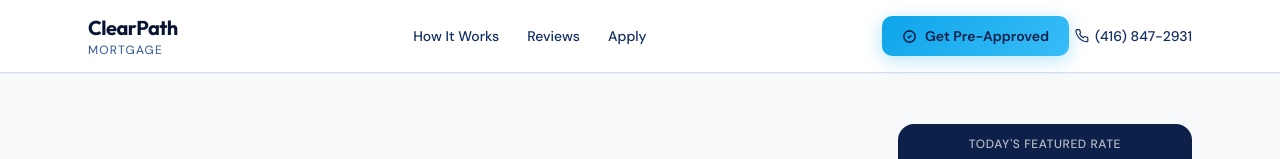
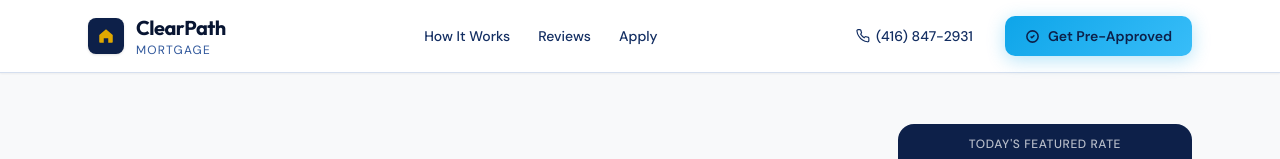
Before and after one commit to melzeranthony6-ai/clearpath-mortgage, a React (Vite) app: page / in a window 1280 px wide. Shown: the top 159 px of the page. Built offline with nearby package versions, Linux system fonts and the light colour scheme.

Commit message:
fix: invert navbar CTA order, increase gap, restore logo icon

```diff
--- a/src/components/Navbar.tsx
+++ b/src/components/Navbar.tsx
@@ -22,6 +22,14 @@ function Navbar() {
     >
       <div className="max-w-6xl mx-auto px-4 sm:px-6 flex items-center justify-between h-16 sm:h-18 gap-2">
         <a href="#" className="flex items-center gap-2 md:gap-3 group shrink-0 min-w-0">
+          <div className="w-9 h-9 rounded-lg bg-navy-800 flex items-center justify-center shadow shrink-0">
+            <svg width="18" height="18" viewBox="0 0 24 24" fill="none" xmlns="http://www.w3.org/2000/svg">
+              <path
+                d="M3 10.5L12 3L21 10.5V20C21 20.55 20.55 21 20 21H15V15H9V21H4C3.45 21 3 20.55 3 20V10.5Z"
+                fill="#e0a800"
+              />
+            </svg>
+          </div>
           <div className="leading-none min-w-0">
             <span className="font-display font-bold text-navy-900 text-lg md:text-xl tracking-tight">ClearPath</span>
             <span className="block text-xs font-body text-navy-500 tracking-widest uppercase">Mortgage</span>
@@ -40,7 +48,14 @@ function Navbar() {
           </a>
         </div>
 
-        <div className="flex items-center gap-1 sm:gap-1.5 shrink-0">
+        <div className="flex items-center gap-1 sm:gap-1.5 md:gap-8 shrink-0">
+          <span className="hidden md:flex items-center gap-1.5 text-sm font-medium text-navy-700">
+            <svg width="14" height="14" viewBox="0 0 24 24" fill="none" stroke="currentColor" strokeWidth="2">
+              <path d="M22 16.92v3a2 2 0 0 1-2.18 2 19.79 19.79 0 0 1-8.63-3.07A19.5 19.5 0 0 1 4.69 12a19.79 19.79 0 0 1-3.07-8.67A2 2 0 0 1 3.56 1h3a2 2 0 0 1 2 1.72 12.84 12.84 0 0 0 .7 2.81 2 2 0 0 1-.45 2.11L8.09 8.9a16 16 0 0 0 6 6l1.27-1.27a2 2 0 0 1 2.11-.45 12.84 12.84 0 0 0 2.81.7A2 2 0 0 1 22 15.92z" />
+            </svg>
+            {PHONE_DISPLAY}
+          </span>
+
           <a
             href="#form-section"
             className="btn-gold !hidden md:!inline-flex items-center whitespace-nowrap gap-1 text-[10px] leading-tight py-1 px-2 sm:text-xs sm:py-1.5 sm:px-2.5 md:text-sm md:py-2.5 md:px-5 md:gap-2"
@@ -56,13 +71,6 @@ function Navbar() {
             </svg>
             Get Pre-Approved
           </a>
-
-          <span className="hidden md:flex items-center gap-1.5 text-sm font-medium text-navy-700">
-            <svg width="14" height="14" viewBox="0 0 24 24" fill="none" stroke="currentColor" strokeWidth="2">
-              <path d="M22 16.92v3a2 2 0 0 1-2.18 2 19.79 19.79 0 0 1-8.63-3.07A19.5 19.5 0 0 1 4.69 12a19.79 19.79 0 0 1-3.07-8.67A2 2 0 0 1 3.56 1h3a2 2 0 0 1 2 1.72 12.84 12.84 0 0 0 .7 2.81 2 2 0 0 1-.45 2.11L8.09 8.9a16 16 0 0 0 6 6l1.27-1.27a2 2 0 0 1 2.11-.45 12.84 12.84 0 0 0 2.81.7A2 2 0 0 1 22 15.92z" />
-            </svg>
-            {PHONE_DISPLAY}
-          </span>
 
           <button
             className="md:hidden p-2 rounded-lg hover:bg-navy-50 shrink-0"
```
